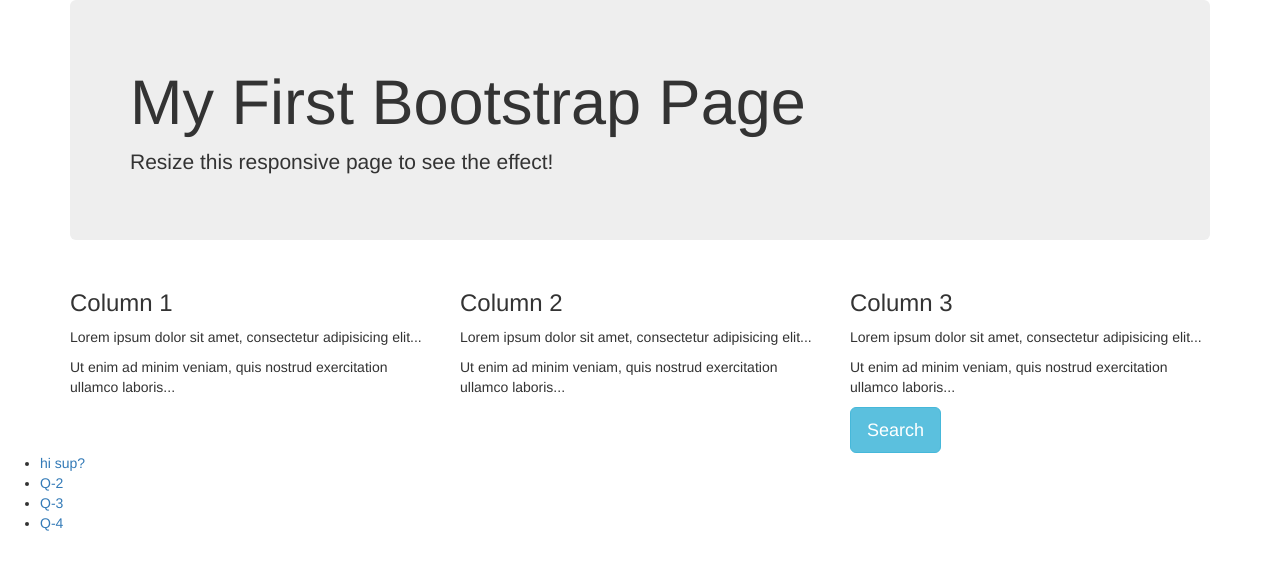
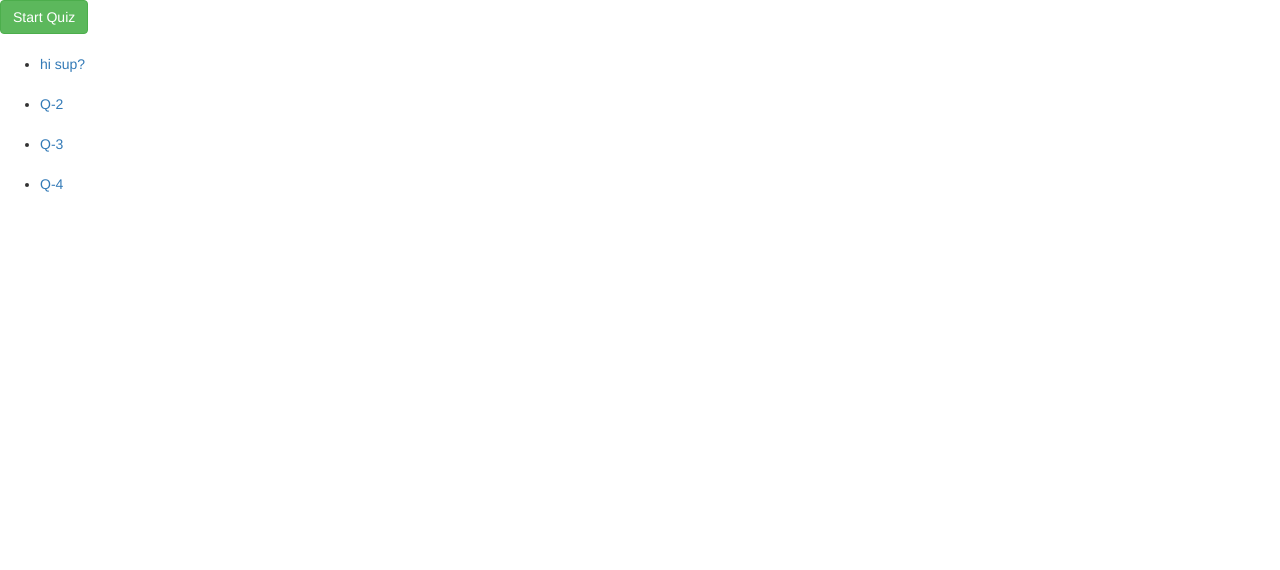
Before and after one commit to nickedes/curious_baby, a Django app: page /ques/ in a window 1280 px wide. Shown: the top 570 px of the page. Run offline with Django 3.2, Linux system fonts and the light colour scheme; data comes from the database, SQL or seed files in the repository; both versions use the stored data as it was after the commit; some libraries are stand-ins or nearby versions.

Commit message:
quiz format

```diff
--- a/quiz/ques/templates/ques/index.html
+++ b/quiz/ques/templates/ques/index.html
@@ -1,48 +1,18 @@
 <!DOCTYPE html>
 <html lang="en">
 <head>
-  <title>Bootstrap Example</title>
-  <meta charset="utf-8">
-  <meta name="viewport" content="width=device-width, initial-scale=1">
-  <!-- {% load staticfiles %} -->
+	<title>Quiz</title>
+	<meta charset="utf-8">
+	<meta name="viewport" content="width=device-width, initial-scale=1">
+	<link rel="stylesheet" href="../static/bootstrap/css/bootstrap.min.css">
+	<script src="../static/bootstrap/js/bootstrap.min.js"></script>
+</head>
 
-  <!-- <link rel="stylesheet" type="text/css" href="{% static 'quiz/css/bootstrap.min.css' %}"> -->
-  <link rel="stylesheet" href="../static/bootstrap/css/bootstrap.min.css">
-  <script src="http://code.jquery.com/jquery.js"></script>
-  <script src="../static/bootstrap/js/bootstrap.min.js"></script>
-</head>
-<body>
-
-<div class="container">
-  <div class="jumbotron">
-    <h1>My First Bootstrap Page</h1>
-    <p>Resize this responsive page to see the effect!</p>
-  </div>
-  <div class="row">
-    <div class="col-sm-4">
-      <h3>Column 1</h3>
-      <p>Lorem ipsum dolor sit amet, consectetur adipisicing elit...</p>
-      <p>Ut enim ad minim veniam, quis nostrud exercitation ullamco laboris...</p>
-    </div>
-    <div class="col-sm-4">
-      <h3>Column 2</h3>
-      <p>Lorem ipsum dolor sit amet, consectetur adipisicing elit...</p>
-      <p>Ut enim ad minim veniam, quis nostrud exercitation ullamco laboris...</p>
-    </div>
-    <div class="col-sm-4">
-      <h3>Column 3</h3>
-      <p>Lorem ipsum dolor sit amet, consectetur adipisicing elit...</p>
-      <p>Ut enim ad minim veniam, quis nostrud exercitation ullamco laboris...</p>
-       <a href="#" class="btn btn-info btn-lg">Search</a>
-    </div>
-  </div>
-</div>
-</body>
-
+<a href="#" class="btn btn-success btn-large">Start Quiz</a>
 {% if ques_avail %}
     <ul>
     {% for q in ques_avail %}
-        <li><a href="{% url 'detail' q.qid %}/">{{ q.question }}</a></li>
+        <br /><li><a href="{% url 'detail' q.qid %}/">{{ q.question }}</a></li>
     {% endfor %}
     </ul>
 {% else %}
```
Also changed, not shown: quiz/ques/templates/ques/detail.html (+21 -10 lines), quiz/ques/templates/ques/header.html (added, +9 -0 lines), quiz/quiz.db.
